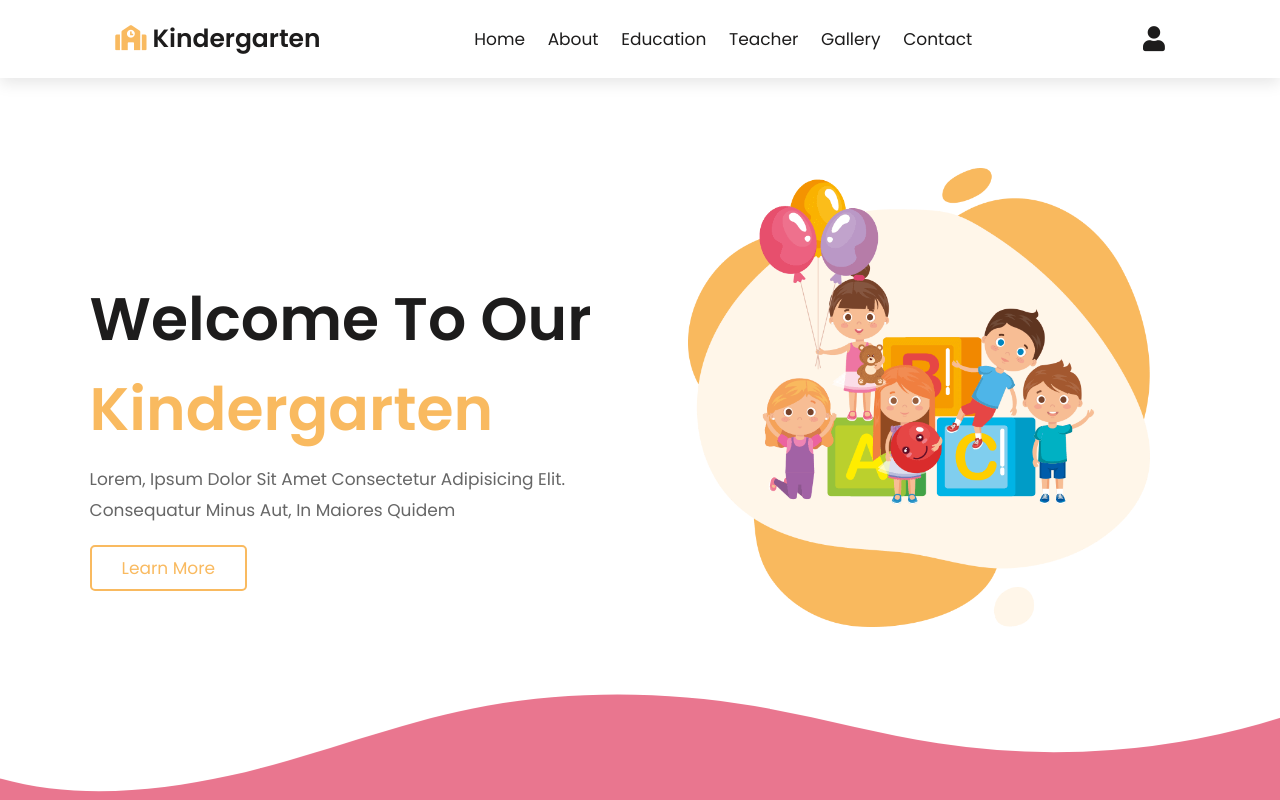
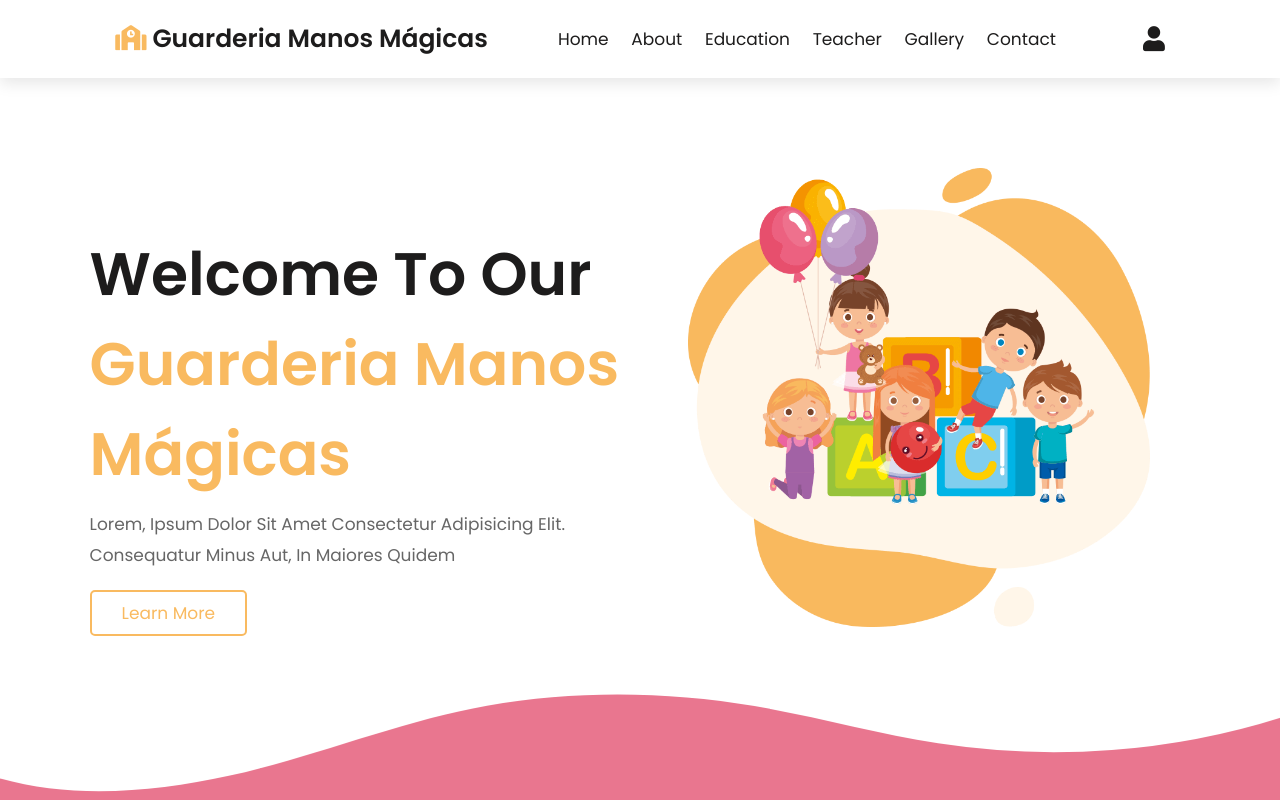
Before and after one commit to eduardo0915/guarderia-01, a plain HTML site: page index.html in a window 1280 px wide. Shown: the top 800 px of the page. Drawn offline with Linux system fonts and the light colour scheme; some packages are replaced by stand-ins of ours; a script that the page names is missing.

Commit message:
cambio titulo

```diff
--- a/index.html
+++ b/index.html
@@ -4,7 +4,7 @@
     <meta charset="UTF-8">
     <meta http-equiv="X-UA-Compatible" content="IE=edge">
     <meta name="viewport" content="width=device-width, initial-scale=1.0">
-    <title>Responsive Kindergarten Website</title>
+    <title>Responsive Guarderia Manos Mágicas Website</title>
     <!-- font awesome cdn link  -->
     <link rel="stylesheet" href="https://cdnjs.cloudflare.com/ajax/libs/font-awesome/5.15.4/css/all.min.css">
     <!-- lightgallery css cdn link -->
@@ -18,7 +18,7 @@
 
     <header class="header">
 
-        <a href="#" class="logo"> <i class="fas fa-school"></i> Kindergarten</a>
+        <a href="#" class="logo"> <i class="fas fa-school"></i> Guarderia Manos Mágicas</a>
 
         <nav class="navbar">
             <a href="#home">home</a>
@@ -51,7 +51,7 @@
     <section class="home" id="home">
 
         <div class="content">
-            <h3>welcome to our <span>Kindergarten</span></h3>
+            <h3>welcome to our <span>Guarderia Manos Mágicas</span></h3>
             <p>Lorem, ipsum dolor sit amet consectetur adipisicing elit. Consequatur minus aut, in maiores quidem </p>
             <a href="#" class="btn">learn more</a>
         </div>
@@ -336,7 +336,7 @@
         <div class="box-container">
 
             <div class="box">
-                <h3> <i class="fas fa-school"></i> Kindergarten </h3>
+                <h3> <i class="fas fa-school"></i> Guarderia Manos Mágicas </h3>
                 <p>Lorem ipsum dolor sit, amet consectetur adipisicing elit. Explicabo, unde</p>
             </div>
 
```
